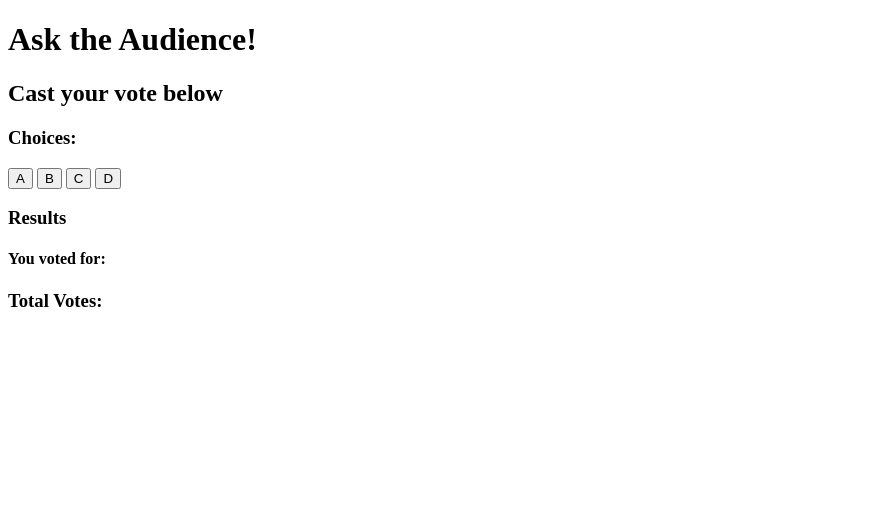
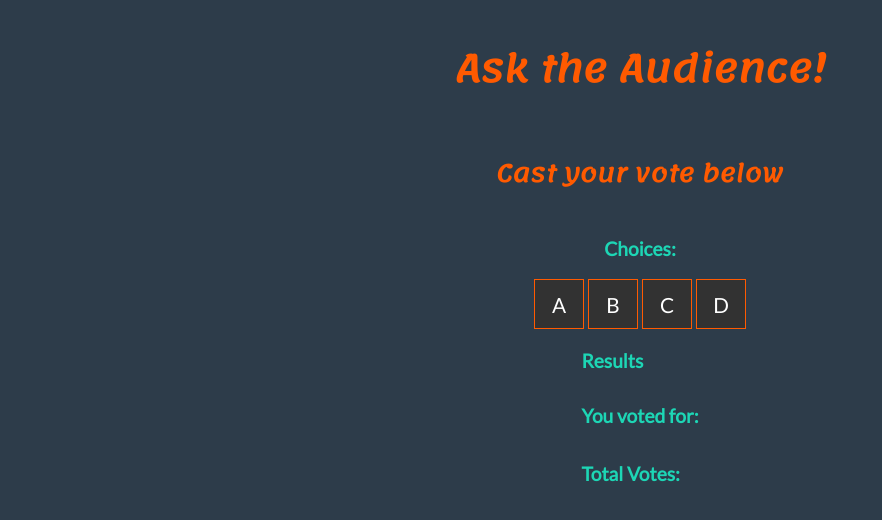
Before and after one commit to Jeff-Duke/ask-the-audience, a website: page public/index.html in a window 1280 px wide. Shown: the whole page, without its empty margins (0-882 px from the left). Drawn offline with nearby package versions, Linux system fonts and the light colour scheme; no server answers.

Commit message:
add some styling

```diff
--- a/public/index.html
+++ b/public/index.html
@@ -2,6 +2,8 @@
 <html>
   <head>
     <title>Ask the Audience</title>
+    <link rel="stylesheet" type="text/css" href="style.css">
+    <link href="https://fonts.googleapis.com/css?family=Lato|Lemonada" rel="stylesheet">
   </head>
   <body>
     <h1>Ask the Audience!</h1>
@@ -28,11 +30,6 @@
       <div id="D"></div>
     </div>
 
-    <canvas id="vote-chart">
-
-
-    </canvas>
-
     <script src="/socket.io/socket.io.js"></script>
     <script src="/client.js"></script>
   </body>
--- a/public/style.css
+++ b/public/style.css
@@ -0,0 +1,42 @@
+body {
+  display: flex;
+  flex-direction: column;
+  justify-content: center;
+  align-items: center;
+  background: #2D3C4A;
+}
+
+h1, h2, #your-vote {
+  font-family: Lemonada, serif;
+  color: #FF5A00;
+}
+
+h1 {
+  font-size: 2.3em;
+}
+
+
+#status-message, #connection-count, h3, h4 {
+  font-family: Lato, sans-serif;
+  color: #1DD6B5;
+  font-size: 1.2em;
+}
+
+#A, #B, #C, #D {
+  font-family: Lato, sans-serif;
+  color: #F8C453;
+}
+
+button {
+  height: 50px;
+  width: 50px;
+  border: 1px solid #FF5A00;
+  font-family: Lato;
+  font-size: 1.3em;
+  color: white;
+  background-color: #323232;
+}
+
+button:hover {
+  background-color: #3D2C4A;
+}
--- a/server.js
+++ b/server.js
@@ -55,7 +55,6 @@ io.on('connection', (socket) => {
   socket.on('disconnect', () => {
     console.log('A user has disconnected.', io.engine.clientsCount);
     delete votes[socket.id];
-    console.log(votes);
     io.sockets.emit('usersConencted', io.engine.clientsCount);
   });
 });
```
Also changed, not shown: test/test.js (+1 -2 lines).
